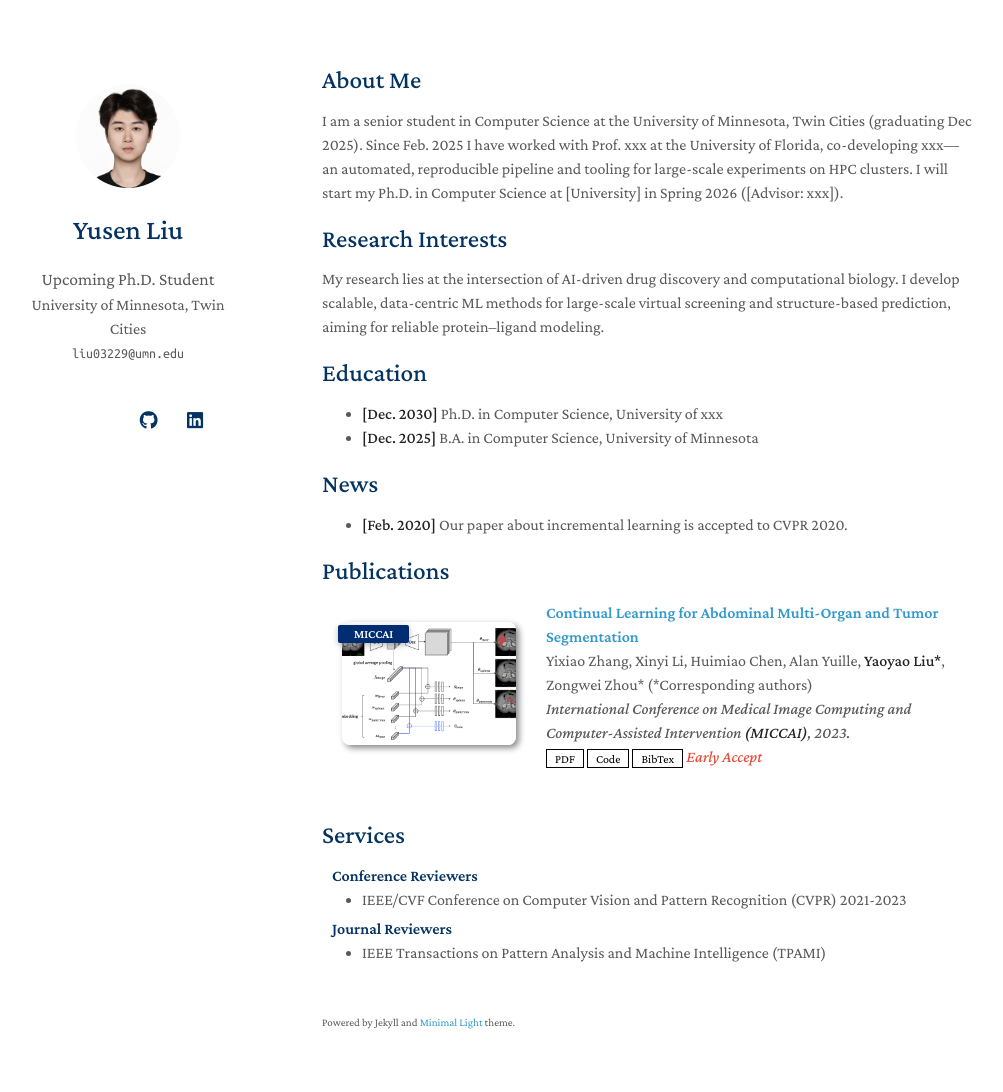
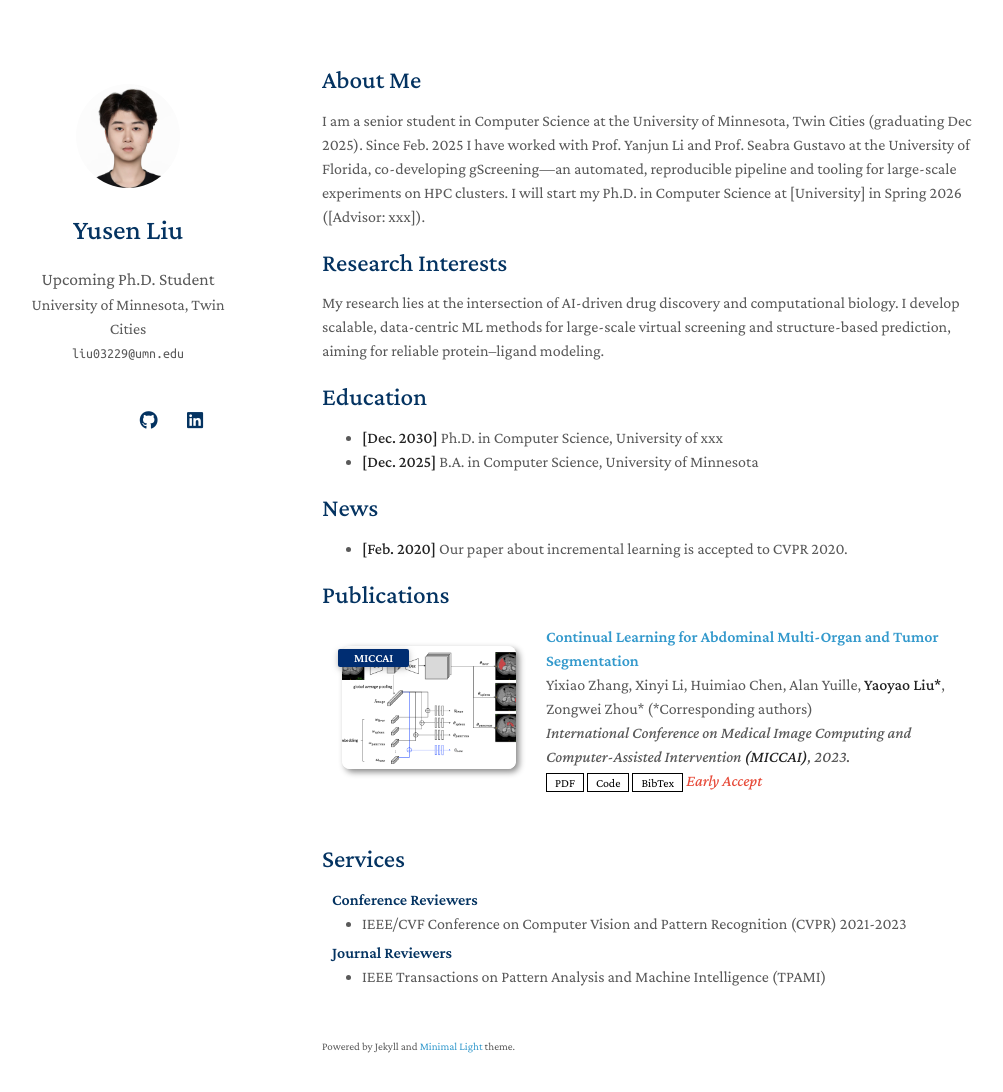
Before and after one commit to Lou1s-Lau/louislau.github.io, a Jekyll site: the page built from index.md, in a window 1280 px wide and 1127 px high. Shown: the top 1092 px of the window, without its empty margins (148-1151 px from the left). Built offline with Jekyll 4.4.1, drawn with Linux system fonts in a browser that asks for light colours; a style sheet for code colours, icons or effects is not loaded; our own code applies the rules of GitHub Pages for plain Markdown files.

Commit message:
Update index.md

```diff
--- a/index.md
+++ b/index.md
@@ -4,7 +4,7 @@ layout: homepage
 
 ## About Me
 
-I am a senior student in Computer Science at the University of Minnesota, Twin Cities (graduating Dec 2025). Since Feb. 2025 I have worked with Prof. xxx at the University of Florida, co-developing xxx—an automated, reproducible pipeline and tooling for large-scale experiments on HPC clusters. I will start my Ph.D. in Computer Science at [University] in Spring 2026 ([Advisor: xxx]).
+I am a senior student in Computer Science at the University of Minnesota, Twin Cities (graduating Dec 2025). Since Feb. 2025 I have worked with Prof. Yanjun Li and Prof. Seabra Gustavo at the University of Florida, co-developing gScreening—an automated, reproducible pipeline and tooling for large-scale experiments on HPC clusters. I will start my Ph.D. in Computer Science at [University] in Spring 2026 ([Advisor: xxx]).
 
 ## Research Interests
 
```
